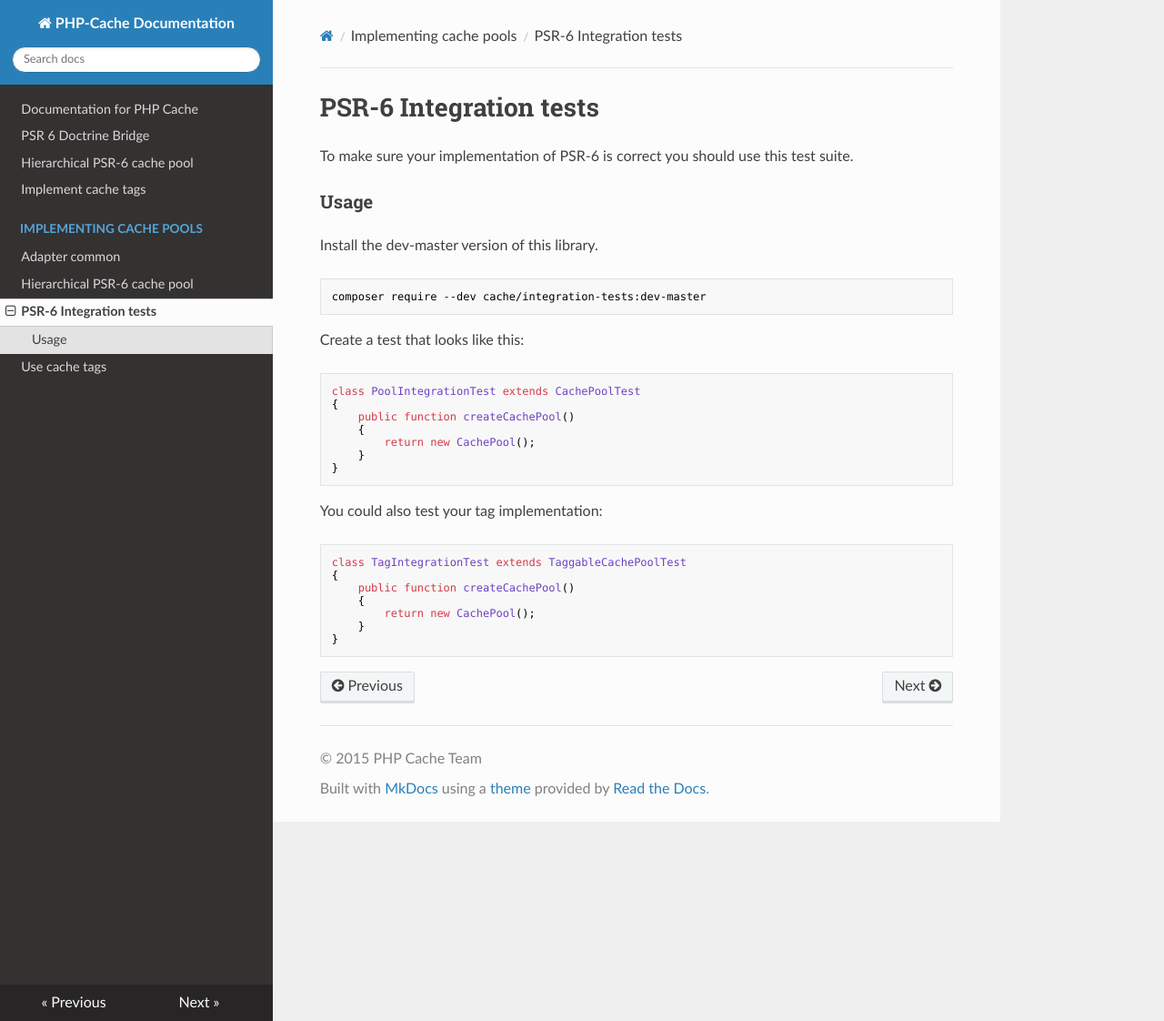
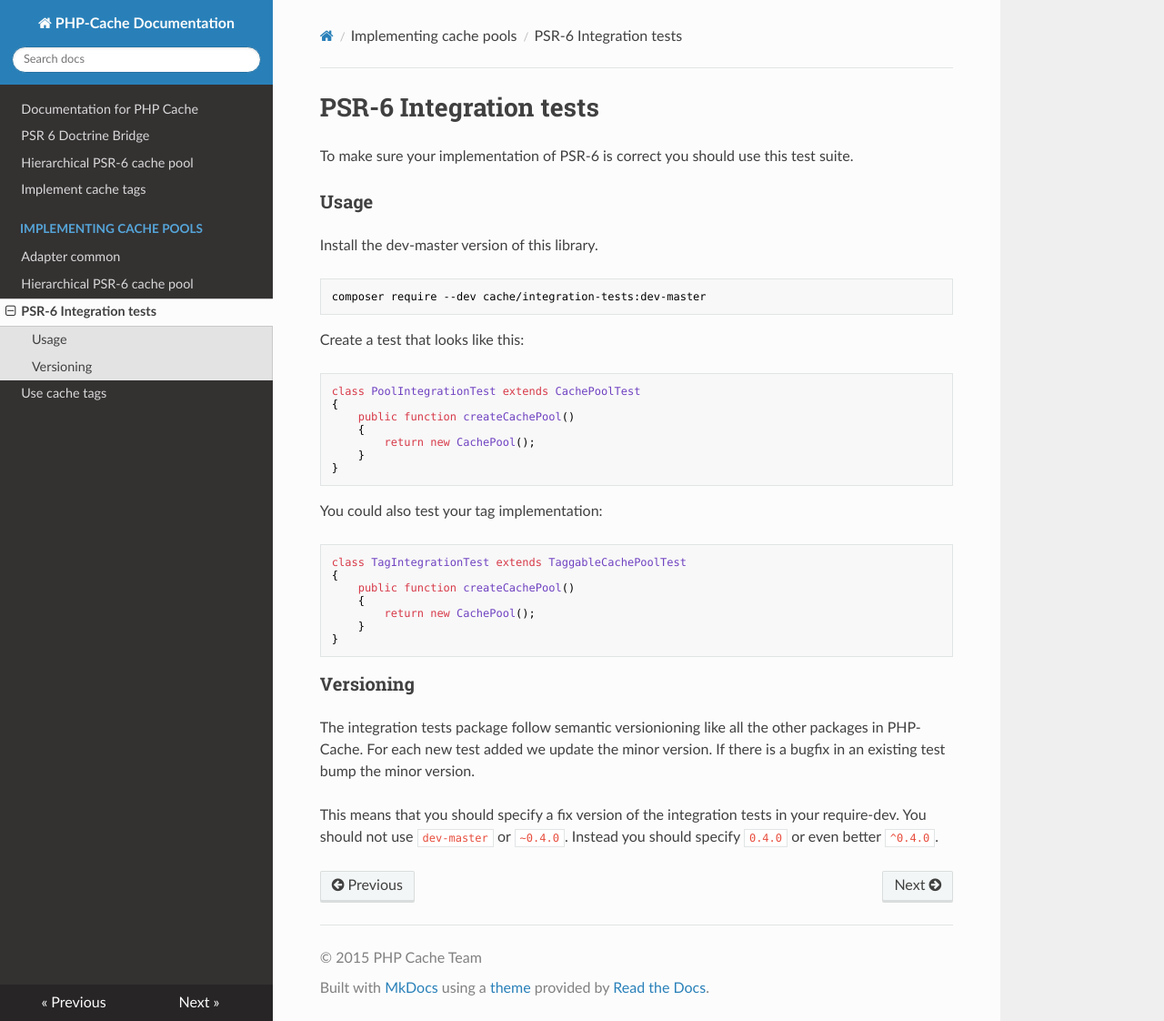
Before and after one commit to php-cache/documentation, an MkDocs documentation site: the page built from docs/implementing-cache-pools/integration-tests.md, in a window 1280 px wide and 1122 px high. Shown: the whole window at 91% size. Built offline with MkDocs 1.6.1, drawn with Linux system fonts in a browser that asks for light colours; nearby versions of some CDN libraries.

Commit message:
Added note about versioning on the integration tests

````diff
--- a/docs/implementing-cache-pools/integration-tests.md
+++ b/docs/implementing-cache-pools/integration-tests.md
@@ -31,3 +31,11 @@ class TagIntegrationTest extends TaggableCachePoolTest
     }
 }
 ```
+
+### Versioning
+
+The integration tests package follow semantic versionioning like all the other packages in PHP-Cache. For each new test
+added we update the minor version. If there is a bugfix in an existing test bump the minor version.
+
+This means that you should specify a fix version of the integration tests in your require-dev. You should not use `dev-master` or
+`~0.4.0`. Instead you should specify `0.4.0` or even better `^0.4.0`.
````
